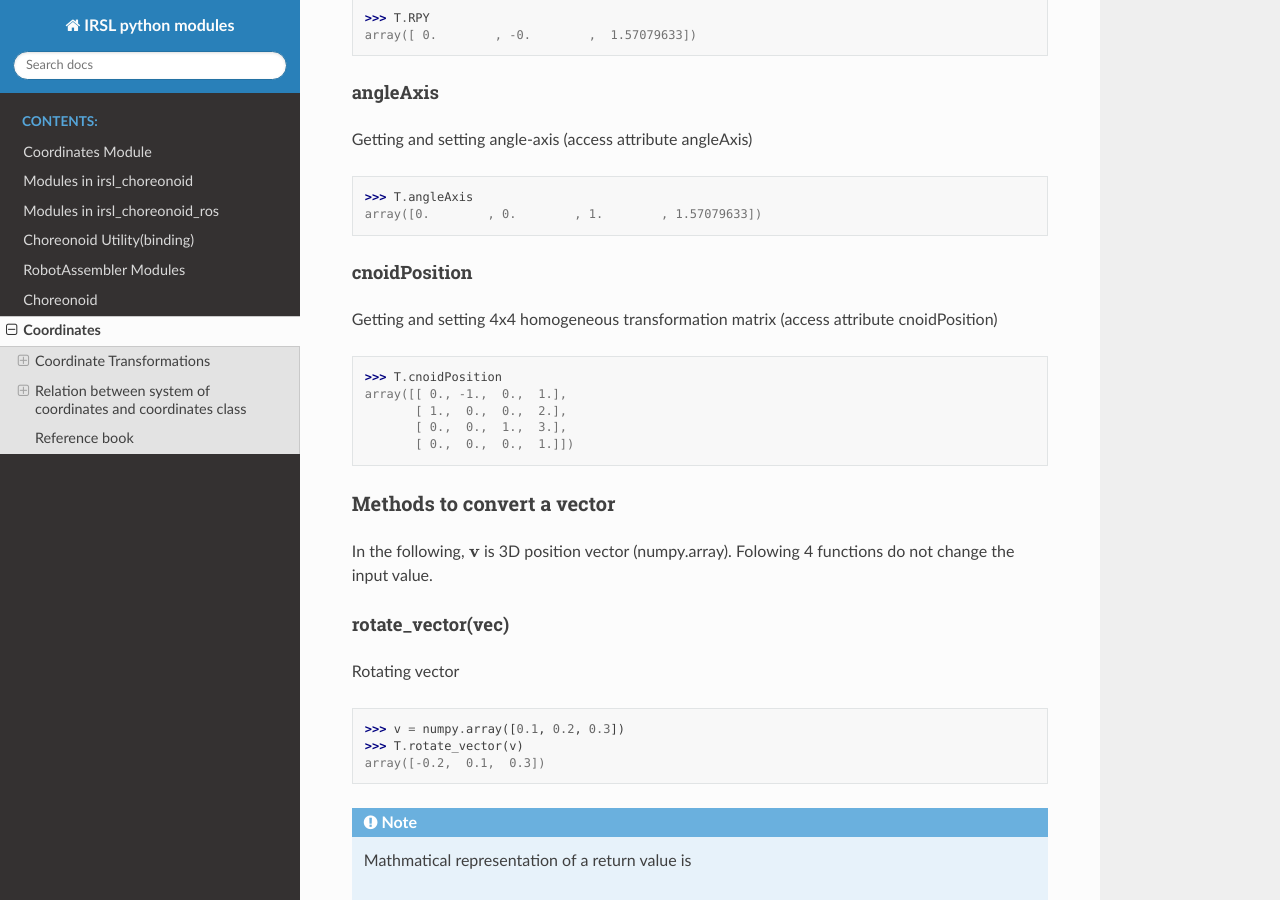
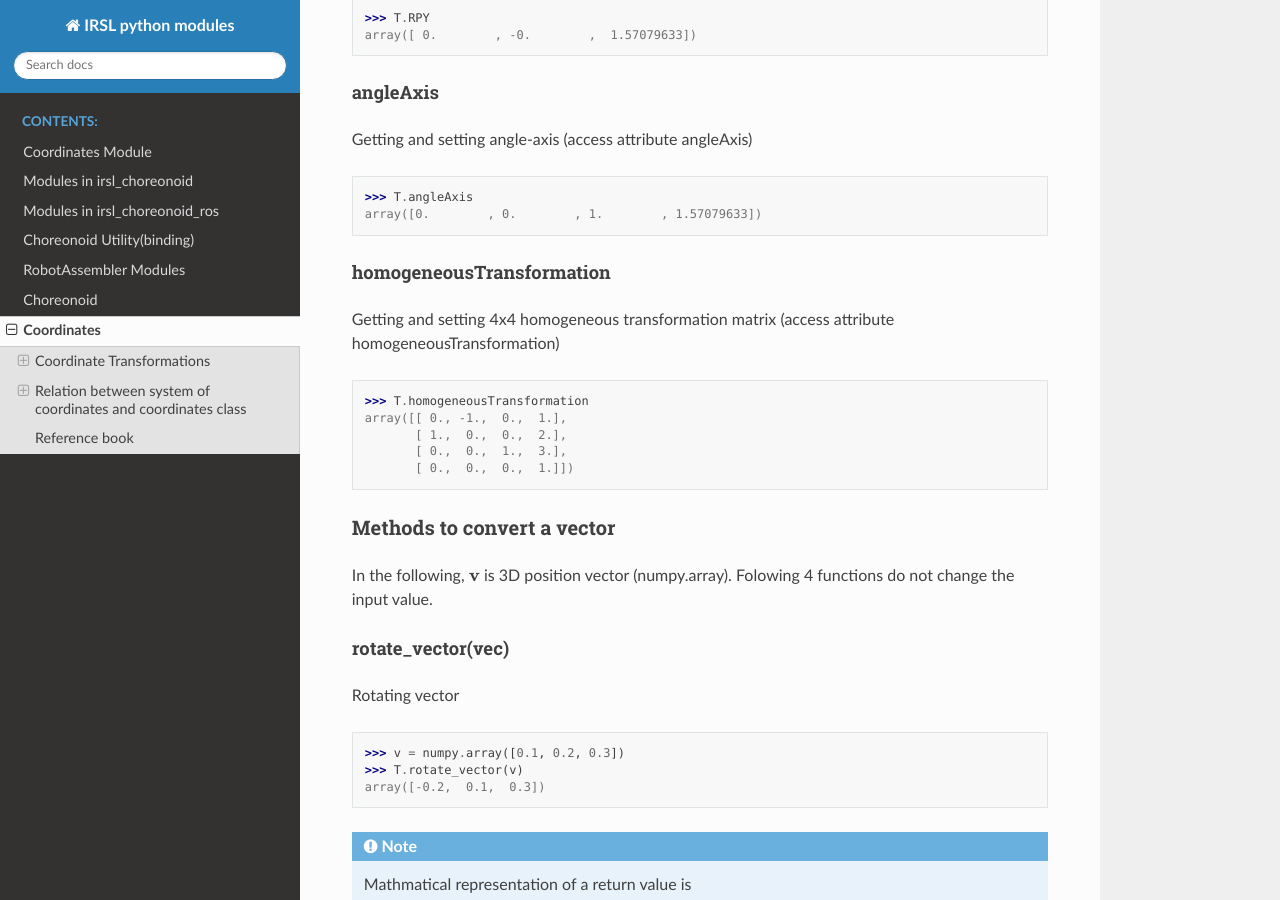
Before and after one commit to IRSL-tut/irsl_documents, a Sphinx documentation site: the page built from source/coordinates.rst, in a window 1280 px wide and 900 px high, scrolled down 7249 px. Built offline with Sphinx 7.4.7 and the Read the Docs theme 3.1.0, drawn with Linux system fonts in a browser that asks for light colours.

Commit message:
update document

```diff
--- a/source/coordinates.rst
+++ b/source/coordinates.rst
@@ -243,15 +243,15 @@ Getting and setting angle-axis (access attribute angleAxis)
     >>> T.angleAxis
     array([0.        , 0.        , 1.        , 1.57079633])
 
-.............
-cnoidPosition
-.............
+.........................
+homogeneousTransformation
+.........................
 
-Getting and setting 4x4 homogeneous transformation matrix (access attribute cnoidPosition)
+Getting and setting 4x4 homogeneous transformation matrix (access attribute homogeneousTransformation)
 
 .. code-block:: python
 
-    >>> T.cnoidPosition
+    >>> T.homogeneousTransformation
     array([[ 0., -1.,  0.,  1.],
            [ 1.,  0.,  0.,  2.],
            [ 0.,  0.,  1.,  3.],
```
Also changed, not shown: 1 other file.
